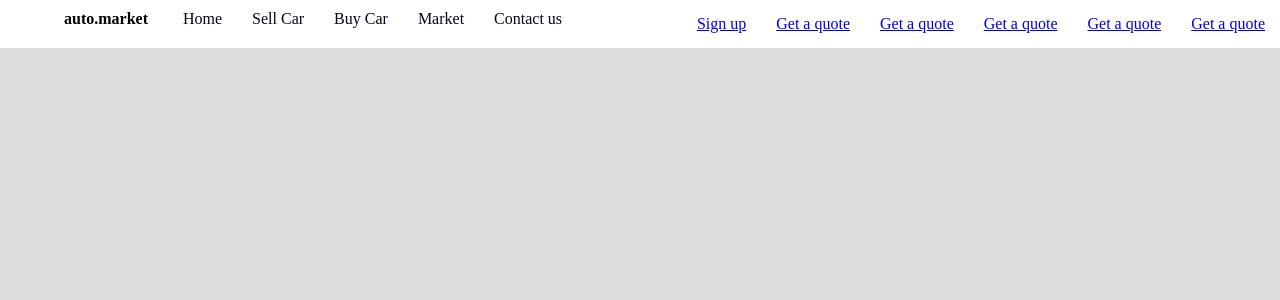
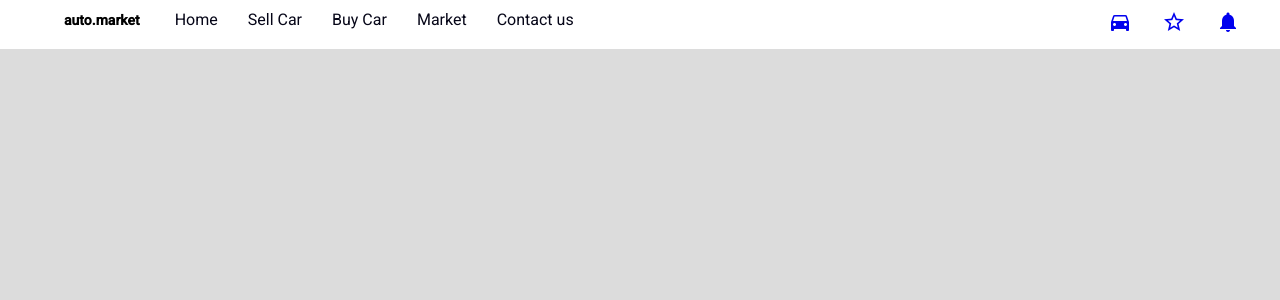
Before and after one commit to 5DaysCode/automarket, an Angular app: page / in a window 1280 px wide. Shown: the top 300 px of the page. Built offline with nearby package versions, Linux system fonts and the light colour scheme.

Commit message:
Added  Angular Material Icons

```diff
--- a/package.json
+++ b/package.json
@@ -12,10 +12,12 @@
   "private": true,
   "dependencies": {
     "@angular/animations": "~11.1.2",
+    "@angular/cdk": "^11.2.13",
     "@angular/common": "~11.1.2",
     "@angular/compiler": "~11.1.2",
     "@angular/core": "~11.1.2",
     "@angular/forms": "~11.1.2",
+    "@angular/material": "^11.2.13",
     "@angular/platform-browser": "~11.1.2",
     "@angular/platform-browser-dynamic": "~11.1.2",
     "@angular/router": "~11.1.2",
--- a/src/app/header/header.component.html
+++ b/src/app/header/header.component.html
@@ -8,11 +8,22 @@
     <li><a href="#">Contact us</a></li>
   </ul>
   <div class="admin-area">
-    <a class="btn-main" href="#">Sign up</a>
-    <a class="btn-hot" href="#">Get a quote</a>
-    <a class="btn-hot" href="#">Get a quote</a>
-    <a class="btn-hot" href="#">Get a quote</a>
-    <a class="btn-hot" href="#">Get a quote</a>
-    <a class="btn-hot" href="#">Get a quote</a>
+    <ul class="navigation-right">
+      <li>
+        <a href="#">
+          <mat-icon aria-label="Example home icon"> directions_car</mat-icon></a
+        >
+      </li>
+      <li>
+        <a href="#"
+          ><mat-icon aria-label="Example home icon">star_border</mat-icon></a
+        >
+      </li>
+      <li>
+        <a href="#"
+          ><mat-icon aria-label="Example home icon">notifications</mat-icon></a
+        >
+      </li>
+    </ul>
   </div>
 </nav>
--- a/src/app/header/header.component.scss
+++ b/src/app/header/header.component.scss
@@ -30,6 +30,15 @@ nav {
   }
 }
 
+.navigation-right {
+  list-style: none;
+  padding: 10px;
+  li {
+    display: inline-block;
+    margin-right: 30px;
+  }
+}
+
 .admin-area {
   float: right;
 }
--- /dev/null
+++ b/src/app/shared/modules/material/material.module.ts
@@ -0,0 +1,12 @@
+import { NgModule } from '@angular/core';
+import { CommonModule } from '@angular/common';
+import { MatIconModule } from '@angular/material/icon';
+
+const materialModules = [MatIconModule];
+
+@NgModule({
+  declarations: [],
+  imports: [CommonModule, materialModules],
+  exports: [materialModules],
+})
+export class MaterialModule {}
--- a/src/index.html
+++ b/src/index.html
@@ -7,8 +7,26 @@
     <meta name="viewport" content="width=device-width, initial-scale=1" />
     <link rel="icon" type="image/x-icon" href="favicon.ico" />
     <link href="styles.scss" />
+    <link rel="preconnect" href="https://fonts.gstatic.com" />
+    <link
+      href="https://fonts.googleapis.com/css2?family=Roboto:wght@300;400;500&display=swap"
+      rel="stylesheet"
+    />
+    <link
+      href="https://fonts.googleapis.com/icon?family=Material+Icons"
+      rel="stylesheet"
+    />
+    <link
+      href="//maxcdn.bootstrapcdn.com/font-awesome/4.1.0/css/font-awesome.min.css"
+      rel="stylesheet"
+    />
+    <link
+      href="https://fonts.googleapis.com/css?family=Lato"
+      rel="stylesheet"
+      type="text/css"
+    />
   </head>
-  <body>
+  <body class="mat-typography">
     <div class="main-container">
       <app-root></app-root>
     </div>
--- a/src/styles.scss
+++ b/src/styles.scss
@@ -1,3 +1,38 @@
+
+// Custom Theming for Angular Material
+// For more information: https://material.angular.io/guide/theming
+@import '~@angular/material/theming';
+// Plus imports for other components in your app.
+
+// Include the common styles for Angular Material. We include this here so that you only
+// have to load a single css file for Angular Material in your app.
+// Be sure that you only ever include this mixin once!
+@include mat-core();
+
+// Define the palettes for your theme using the Material Design palettes available in palette.scss
+// (imported above). For each palette, you can optionally specify a default, lighter, and darker
+// hue. Available color palettes: https://material.io/design/color/
+$automarket-primary: mat-palette($mat-indigo);
+$automarket-accent: mat-palette($mat-pink, A200, A100, A400);
+
+// The warn palette is optional (defaults to red).
+$automarket-warn: mat-palette($mat-red);
+
+// Create the theme object. A theme consists of configurations for individual
+// theming systems such as "color" or "typography".
+$automarket-theme: mat-light-theme((
+  color: (
+    primary: $automarket-primary,
+    accent: $automarket-accent,
+    warn: $automarket-warn,
+  )
+));
+
+// Include theme styles for core and each component used in your app.
+// Alternatively, you can import and @include the theme mixins for each component
+// that you are using.
+@include angular-material-theme($automarket-theme);
+
 /* You can add global styles to this file, and also import other style files */
 
 @import "./sass/abstract/variables";
@@ -21,3 +56,6 @@ body {
 //   justify-content: center;
 //   align-items: center;
 // }
+
+html, body { height: 100%; }
+body { margin: 0; font-family: Roboto, "Helvetica Neue", sans-serif; }
```
Also changed, not shown: src/app/app.module.ts (+8 -7 lines), 1 other file (tests, documents, lock files or other folders).
